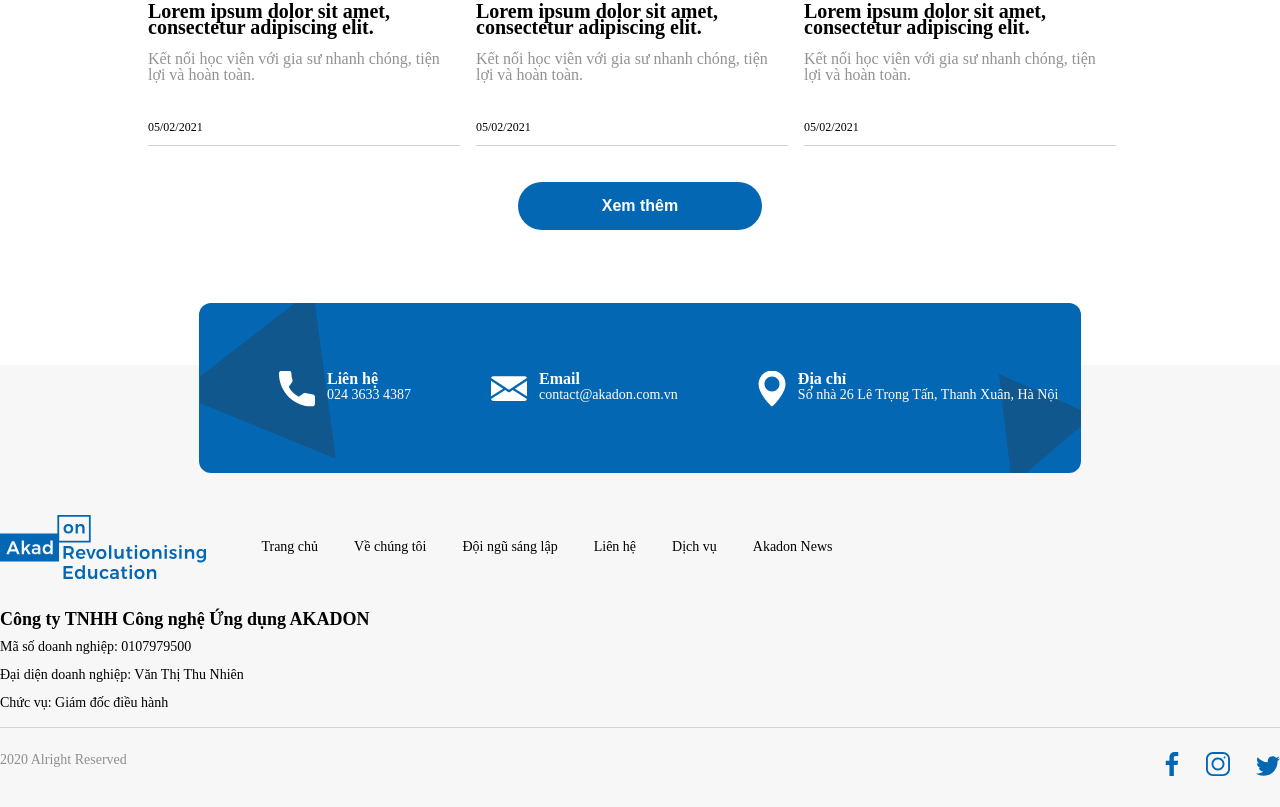
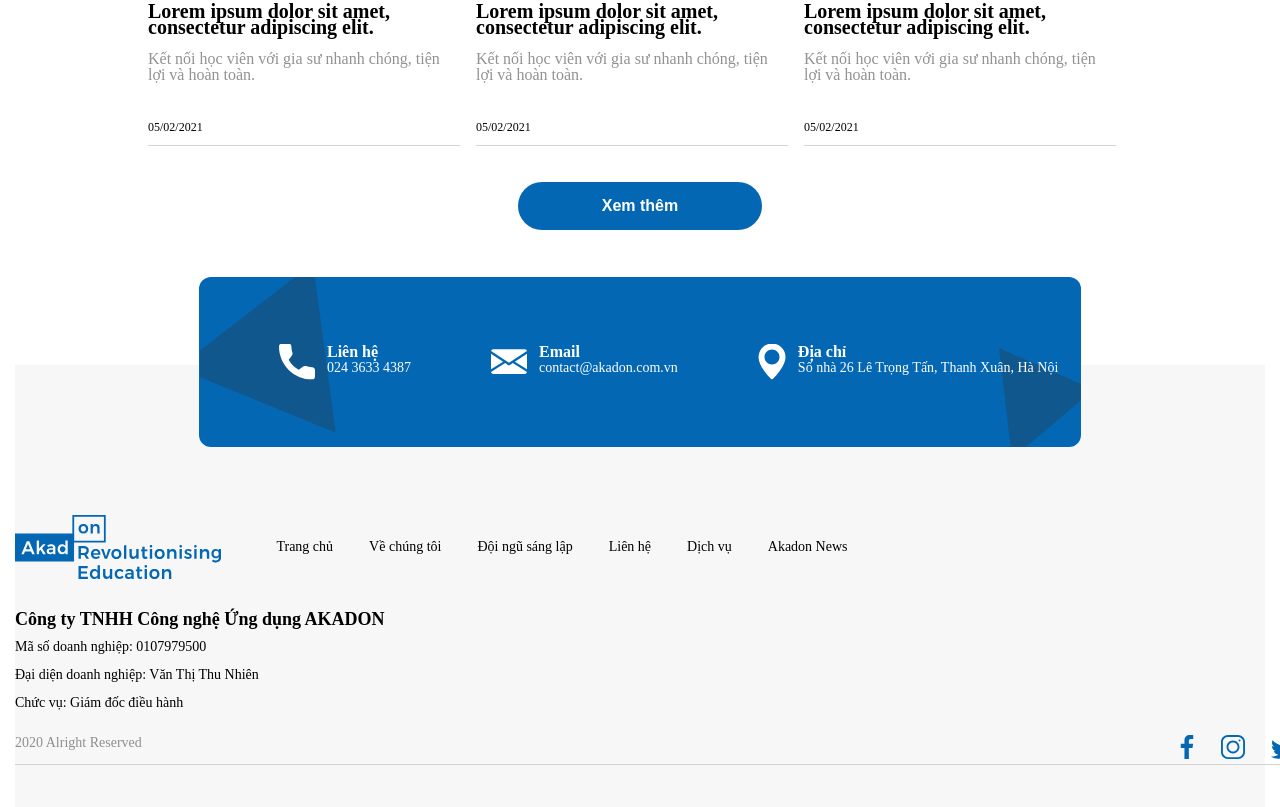
Before and after one commit to kiritoturbo/NguyenTruong_WebIntroMinhAnhFigma, a plain HTML site: page index.html in a window 1280 px wide. Shown: the part 2211-3018 px from the top of the page. Drawn offline with Linux system fonts and the light colour scheme.

Commit message:
response

```diff
--- a/index.html
+++ b/index.html
@@ -150,6 +150,7 @@
         </div>
 
         <div class="footerContainer">
+
             <div class="footerItem">
 
 
@@ -171,6 +172,19 @@
                 <p style="margin-bottom: 16px;">Chức vụ: Giám đốc điều hành</p>
 
 
+                <div class="contact">
+                    <div class="desContact">
+                        <span>2020 Alright Reserved</span>
+                    </div>
+
+                    <div class="logoContact">
+                        <a href="#"><img src="images/logofacebook.svg" alt=""></a>
+                        <a href="#"><img src="images/logoInsta.svg" alt=""></a>
+                        <a href="#"><img src="images/logotwiter.svg" alt=""></a>
+                    </div>
+                </div>
+
+            </div>
             <div class="location">
                 <div class="locationItem">
                     <img src="images/bgFooter.svg" alt="">
@@ -212,19 +226,9 @@
 
                 </div>
             </div>
-            </div>
 
-            <div class="contact">
-                <div class="desContact">
-                    <span>2020 Alright Reserved</span>
-                </div>
 
-                <div class="logoContact">
-                    <a href="#"><img src="images/logofacebook.svg" alt=""></a>
-                    <a href="#"><img src="images/logoInsta.svg" alt=""></a>
-                    <a href="#"><img src="images/logotwiter.svg" alt=""></a>
-                </div>
-            </div>
+
 
 
         </div>
--- a/style.css
+++ b/style.css
@@ -11,13 +11,10 @@ html {
     line-height: 1.6rem;
 }
 
-:root{
-    --widthContainer:1366px;
-    --heightHeader:64.03px;
-}
+
 .container{
-    /* padding-left: 1.5rem;
-    padding-right: 1.5rem; */
+    padding-left: 1.5rem;
+    padding-right: 1.5rem;
     width: 100%;
 }
 
@@ -83,9 +80,9 @@ li{
     justify-content: space-between;
 }
 
-.descript{
+/* .descript{
     width: 54.5rem;
-}
+} */
 
 .descParagraph,.descriptHeading{
     font-size: 4.8rem;
@@ -318,6 +315,7 @@ li{
 
 /* footer  */
 .footerContainer{
+    position: relative;
     margin-top: 219px;
     height: 442px;
     width: 100%;
@@ -407,7 +405,7 @@ li{
 /* location  */
 .location{
     position: absolute;
-    top: -100%;
+    top: -20%;
     left: 50%;
     transform: translateX(-50%);
 
```
Lines whose indentation alone changed are shown as unchanged.
